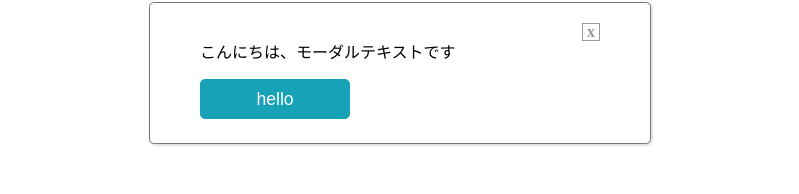
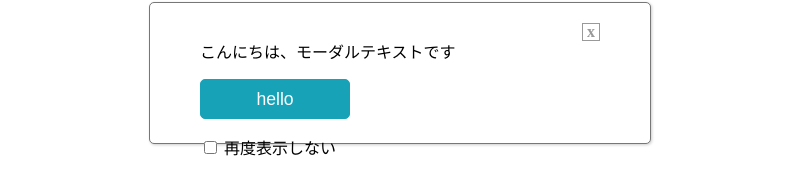
Before and after one commit to fourside/modal_sample, a website: page src/index.html in a window 1280 px wide. Both pictures are taken after a click on the button "push me". Shown: the part 298-492 px from the top of the page, without its empty margins (241-1040 px from the left). Drawn offline with Linux system fonts and the light colour scheme.

Commit message:
add checkbox

```diff
--- a/src/index.html
+++ b/src/index.html
@@ -19,6 +19,10 @@
           <p>こんにちは、モーダルテキストです</p>
         </div>
         <button id="modal-button" class="button">hello</button>
+        <p>
+          <input type="checkbox" id="not-ask-me-again" class="not-ask-me-again">
+          <label for="not-ask-me-again">再度表示しない</label>
+        </p>
       </div>
     </div>
     <script src="modal.js"></script>
```
